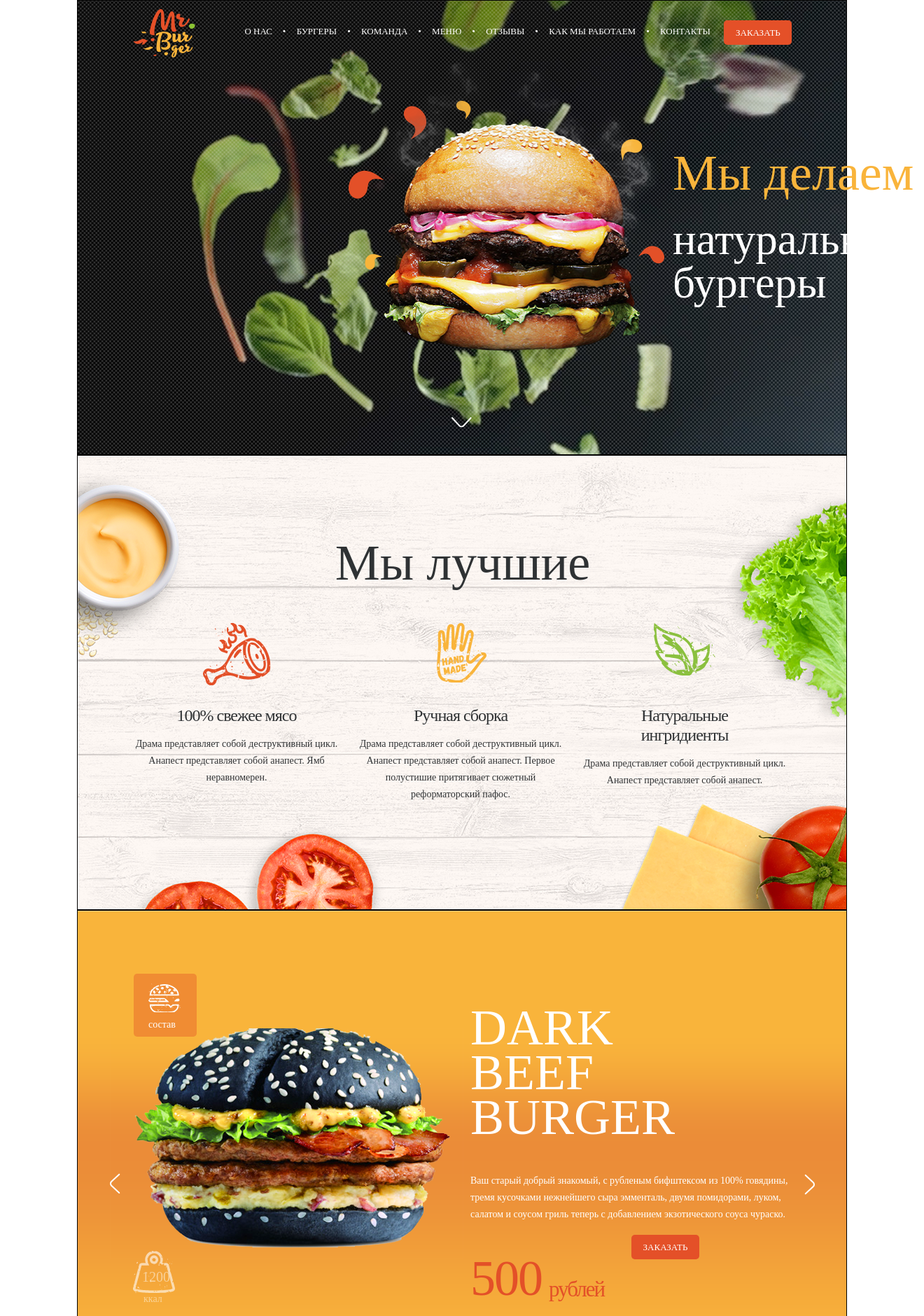
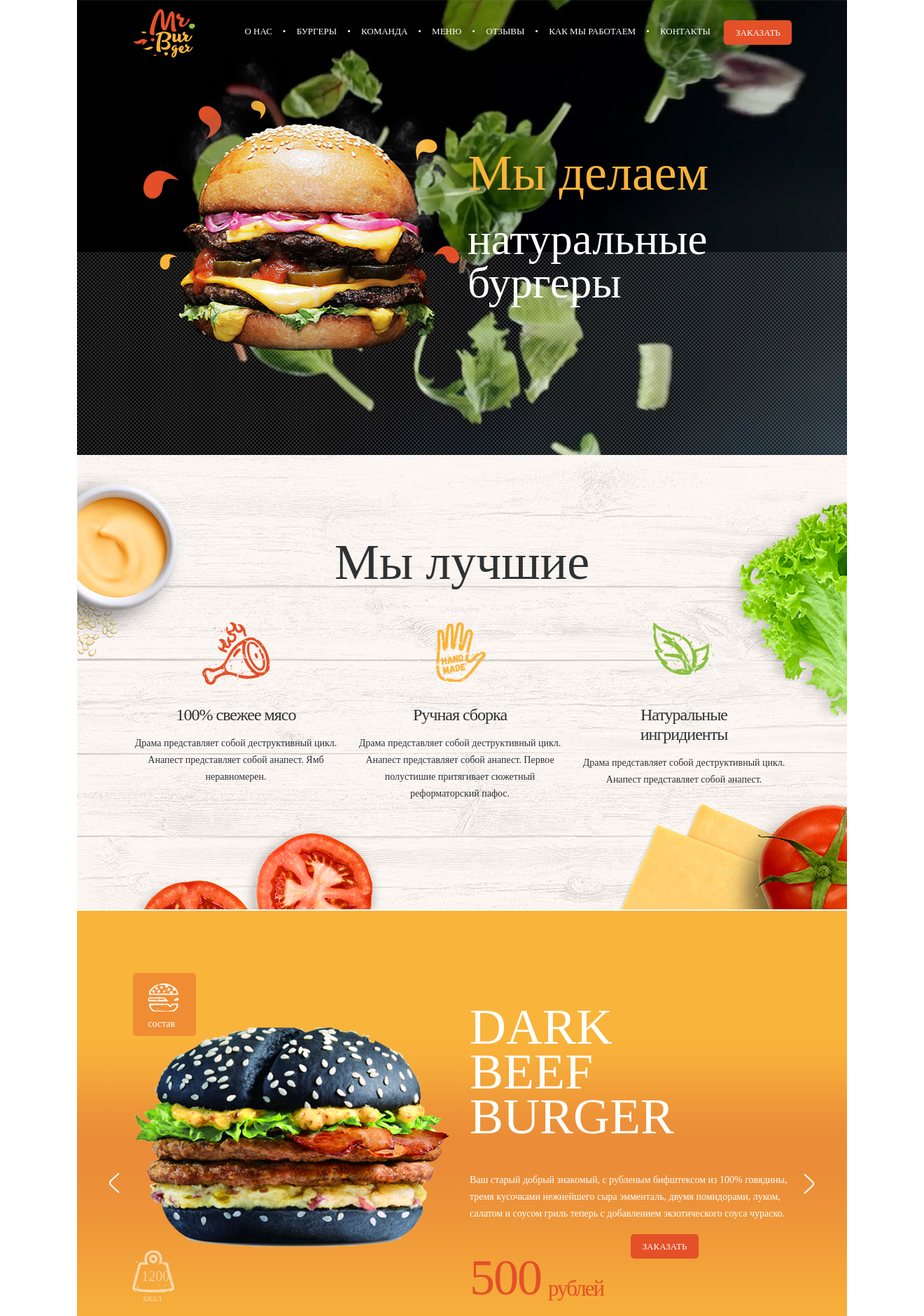
Before and after one commit to Arsonix1/arsonix1.github.io, a PHP site: page / in a window 1320 px wide. Shown: the top 1880 px of the page at 70% size. Run offline with PHP 8.4, Linux system fonts and the light colour scheme.

Commit message:
Первый слайд сдигается

```diff
--- a/css/burgers/_burgers-base.scss
+++ b/css/burgers/_burgers-base.scss
@@ -1,10 +1,8 @@
 .burgers {
   background: url('../../img/backgrounds/burgers.png');
   background-position-x: 95%;
-  width: 1100px;
   margin: 0 auto;
   height: 650px;
-  border: 1px solid black;
   &::after {
     content: "";
     display: block;
--- a/css/burgers/_burgers-slider.scss
+++ b/css/burgers/_burgers-slider.scss
@@ -26,13 +26,14 @@
 // }
 
 .slide1 {
-  position: absolute;
+  position: relative;
   display: flex;
   top: 76px;
   left: 478px;
   &__burger {
-    margin-left: 10px;
-    margin-top: 10px;
+    position: absolute;
+    left: -393px;
+    top: 10px;
     width: 461px;
     height: 424px;
     background: url('../../img/burgers/drops.png') no-repeat;
@@ -47,7 +48,7 @@
   }
   &__sign {
     margin-top: 65px;
-    margin-left: 6px;
+    margin-left: 40px;
     .title {
       color: #f9b43b;
     }
--- a/css/main.css
+++ b/css/main.css
@@ -63,10 +63,8 @@
 .burgers {
   background: url("../../img/backgrounds/burgers.png");
   background-position-x: 95%;
-  width: 1100px;
   margin: 0 auto;
   height: 650px;
-  border: 1px solid black;
 }
 
 .burgers::after {
@@ -80,7 +78,7 @@
 }
 
 .slide1 {
-  position: absolute;
+  position: relative;
   display: -webkit-box;
   display: -ms-flexbox;
   display: flex;
@@ -89,8 +87,9 @@
 }
 
 .slide1__burger {
-  margin-left: 10px;
-  margin-top: 10px;
+  position: absolute;
+  left: -393px;
+  top: 10px;
   width: 461px;
   height: 424px;
   background: url("../../img/burgers/drops.png") no-repeat;
@@ -107,7 +106,7 @@
 
 .slide1__sign {
   margin-top: 65px;
-  margin-left: 6px;
+  margin-left: 40px;
 }
 
 .slide1__sign .title {
@@ -1073,7 +1072,6 @@ h1, h2, h3, h4, h5, h6 {
 .landing-block {
   width: 100%;
   height: 650px;
-  border: 1px solid black;
   overflow: hidden;
 }
 
--- a/css/main.scss
+++ b/css/main.scss
@@ -78,7 +78,6 @@ h1, h2, h3, h4, h5, h6 {
 .landing-block {
   width: 100%;
   height: 650px;
-  border: 1px solid black;
   overflow: hidden;
 }
 
```
Also changed, not shown: 1 other file.
